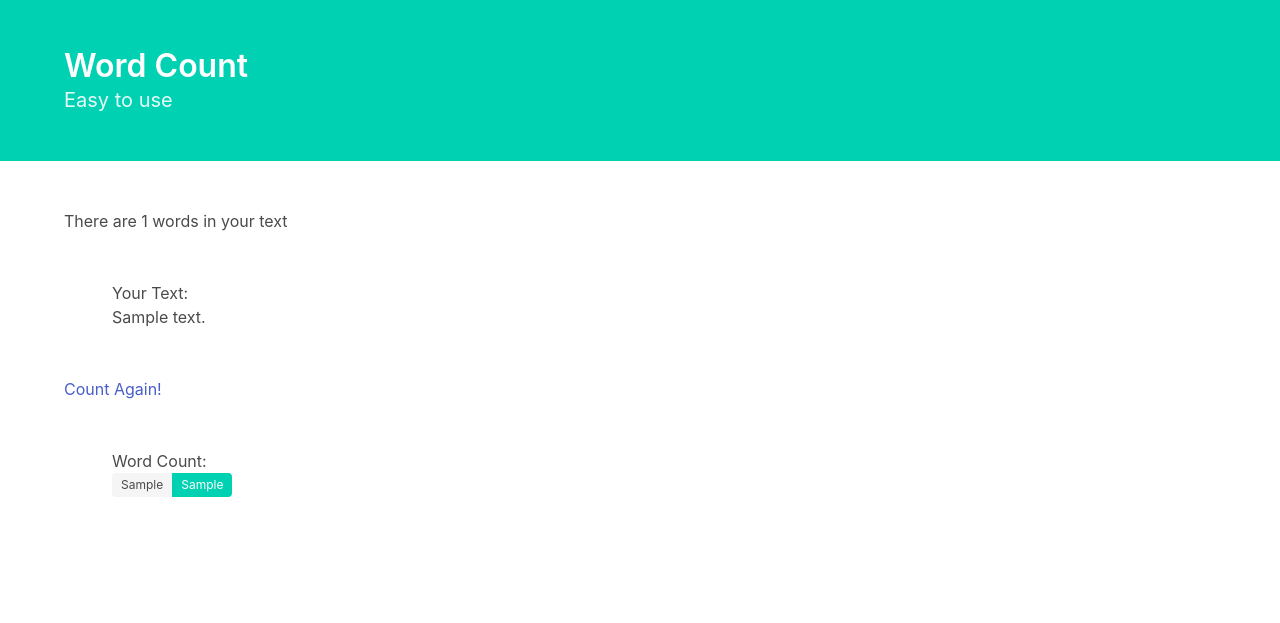
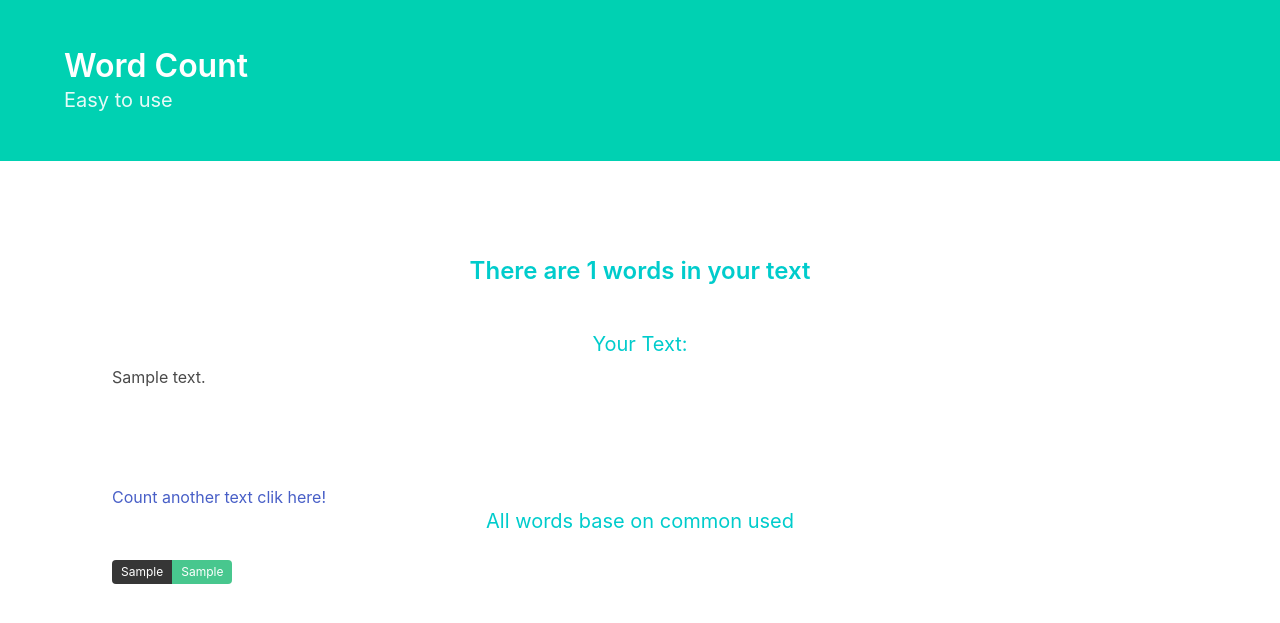
Before and after one commit to yo14/hitungkata, a Django app: template wordcount/templates/count.html in a window 1280 px wide. Shown: the top 623 px of the page. Run offline with Django 3.2, Linux system fonts and the light colour scheme; the template is opened without the code that fills it: most values are stand-ins (such as "Sample title", 1, 10 or a date in 2020).

Commit message:
Fixing css and add demo link

```diff
--- a/wordcount/basic/views.py
+++ b/wordcount/basic/views.py
@@ -1,4 +1,5 @@
 import operator
+
 
 from django.http import HttpResponse
 from django.shortcuts import render
@@ -7,7 +8,7 @@ def home(request):
     return render(request, 'home.html')
 
 def count(request):
-    fulltext = request.GET['fulltext']
+    fulltext = request.POST['fulltext'].lower()
     wordlist = fulltext.split()
     worddictionary = {}
 
--- a/wordcount/templates/count.html
+++ b/wordcount/templates/count.html
@@ -1,22 +1,27 @@
 {% extends 'base.html' %}
 {% block title%}Count result!{% endblock %}
 {% block content %}
-<h1>There are {{count}} words in your text</h1>
+
 
 <section class="section">
-  <h1>Your Text:</h1>
-
+    <h1 class="title is-4 is-success" style="text-align:center;color: #00CCCC;">There are {{count}} words in your text</h1>
+    <br>
+    <h5 class="subtitle is-5" style="text-align:center;margin-bottom:8px;color: #00CCCC;">Your Text:</h5>
     {{fulltext}}
 </section>
 
 
-<a href="{% url 'home' %}">Count Again!</a>
+
 <section class="section">
-  <h1>Word Count:</h1>
+    <a href="{% url 'home' %}">Count another text clik here!</a>
+    <h5 class="subtitle is-5" style="text-align:center;color: #00CCCC;">All words base on common used</h5>
+
     {% for k, v in sorted_words %}
+    <div style="display:inline-block; margin-right: 10px;margin-bottom:8px;">
     <div class="tags has-addons">
-        <span class="tag">{{k}}</span>
-        <span class="tag is-primary">{{v}}</span>
+        <span class="tag is-dark">{{k}}</span>
+        <span class="tag is-success">{{v}}</span>
+    </div>
     </div>
     {% endfor %}
     {% endblock %}
--- a/wordcount/templates/home.html
+++ b/wordcount/templates/home.html
@@ -6,13 +6,14 @@
 <a href="{% url 'whatthis' %}">What app is this?</a>
 <br><br>
 
-<form action="{% url 'count' %}">
+<form action="{% url 'count' %}" method="post">
     <p>Put your text here</p>
 
     <div class="control">
       <textarea class="textarea" placeholder="Normal textarea" name="fulltext" rows="10"></textarea>
     </div>
     <br>
+    {% csrf_token %}
     <input type="submit" value="Count!" class="button is-primary">
 </form>
 {% endblock %}
--- a/wordcount/wordcount/urls.py
+++ b/wordcount/wordcount/urls.py
@@ -1,18 +1,3 @@
-"""wordcount URL Configuration
-
-The `urlpatterns` list routes URLs to views. For more information please see:
-    https://docs.djangoproject.com/en/3.0/topics/http/urls/
-Examples:
-Function views
-    1. Add an import:  from my_app import views
-    2. Add a URL to urlpatterns:  path('', views.home, name='home')
-Class-based views
-    1. Add an import:  from other_app.views import Home
-    2. Add a URL to urlpatterns:  path('', Home.as_view(), name='home')
-Including another URLconf
-    1. Import the include() function: from django.urls import include, path
-    2. Add a URL to urlpatterns:  path('blog/', include('blog.urls'))
-"""
 from django.contrib import admin
 from django.urls import path
 from basic import views
```
Also changed, not shown: wordcount/templates/whatthis.html (+10 -0 lines), README.md.
